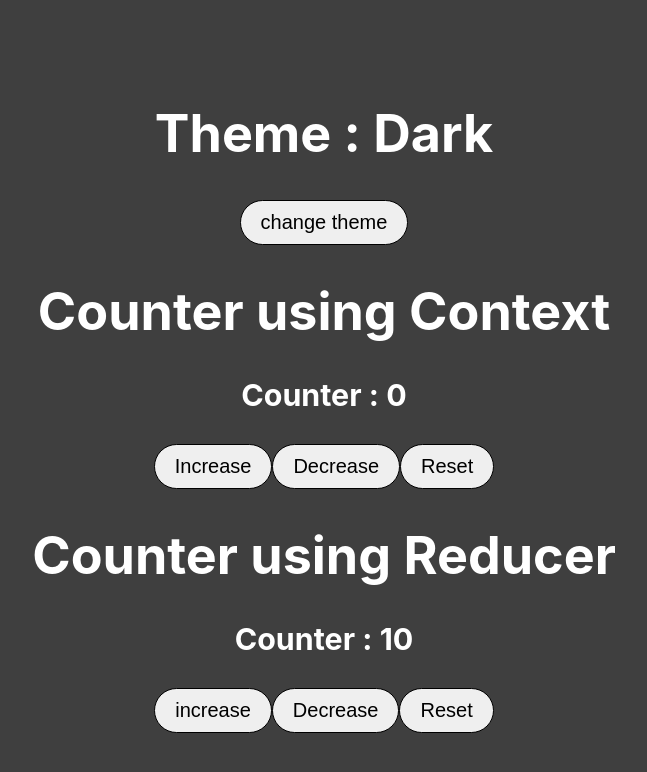
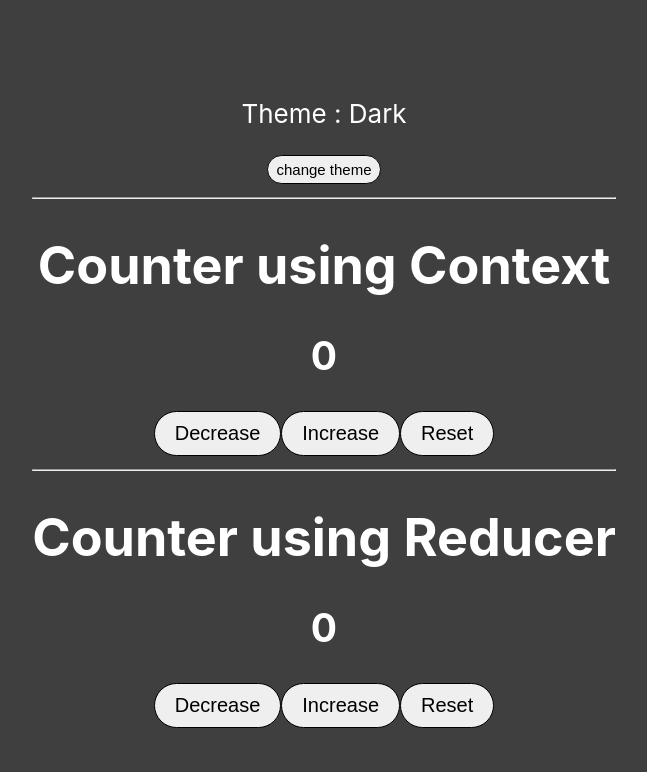
Before and after one commit to hasandawood112/BootCamp-Class5, a React (Create React App) app: page / in a window 1280 px wide. Shown: the top 772 px of the page, without its empty margins (316-963 px from the left). Built offline with nearby package versions, Linux system fonts and the light colour scheme.

Commit message:
Counter created using Context API and Reducer

```diff
--- a/src/App.css
+++ b/src/App.css
@@ -70,6 +70,11 @@ button {
   padding: 10px 20px 10px 20px;
 }
 
-button:hover{
+button:hover {
   background-color: lightgray;
 }
+
+.btnSmall {
+  font-size: 15px;
+  padding: 5px 8px 5px 8px;
+}
--- a/src/App.js
+++ b/src/App.js
@@ -14,14 +14,15 @@ function App() {
     <counterContext.Provider value={countState}>
 
       <div className="App">
-          <div className={`lightTheme ${isDark ? 'darkTheme' : ''}`}>
+        <div className={`lightTheme ${isDark ? 'darkTheme' : ''}`}>
 
-            <h1>Theme : {isDark ? 'Dark' : 'Light'}</h1>
-            <button onClick={() => setDark(!isDark)}>change theme</button>
+          <p>Theme : {isDark ? 'Dark' : 'Light'}</p>
+          <button className="btnSmall" onClick={() => setDark(!isDark)}>change theme</button>
 
-            <Parent />
 
-          </div>
+          <Parent />
+
+        </div>
       </div>
     </counterContext.Provider>
   );
--- a/src/Child.js
+++ b/src/Child.js
@@ -1,4 +1,4 @@
-import React, {useContext} from 'react';
+import React, { useContext } from 'react';
 import counterContext from './CounterContext';
 
 const Child = () => {
@@ -8,15 +8,18 @@ const Child = () => {
     return (
         <div>
             <h1>Counter using Context</h1>
-            <h3>Counter : {counterValue}</h3>
-            <button onClick={()=> {counterValue[1](++counterValue[0])}}>
-                    Increase
+            <h2>{counterValue}</h2>
+
+            <button onClick={() => { counterValue[1](--counterValue[0]) }}>
+                Decrease
             </button>
-            <button onClick={()=> {counterValue[1](--counterValue[0])}}>
-                    Decrease
+
+            <button onClick={() => { counterValue[1](++counterValue[0]) }}>
+                Increase
             </button>
-            <button onClick={()=> {counterValue[1](counterValue[0] - counterValue[0])}}>
-                    Reset
+
+            <button onClick={() => { counterValue[1](counterValue[0] - counterValue[0]) }}>
+                Reset
             </button>
         </div>
     );
--- a/src/Child2.js
+++ b/src/Child2.js
@@ -3,18 +3,19 @@ import counterReducer from './CounterReducer';
 
 const Child2 = () => {
 
-    let [state, dispatch] = useReducer(counterReducer, 10);
+    let [state, dispatch] = useReducer(counterReducer, 0);
 
     return (
         <div>
             <h1>Counter using Reducer</h1>
-            <h3>Counter : {state}</h3>
-            <button onClick={() => dispatch('INCREASE')}>
-                increase
-                </button>
+            <h2>{state}</h2>
 
             <button onClick={() => dispatch('DECREASE')}>
                 Decrease
+                </button>
+
+            <button onClick={() => dispatch('INCREASE')}>
+                Increase
                 </button>
 
             <button onClick={() => dispatch('RESET')}>
--- a/src/Parent.js
+++ b/src/Parent.js
@@ -5,7 +5,9 @@ import Child2 from './Child2';
 const Parent = () => {
     return (
         <div>
+            <hr />
             <Child />
+            <hr />
             <Child2 />
         </div>
     );
```
